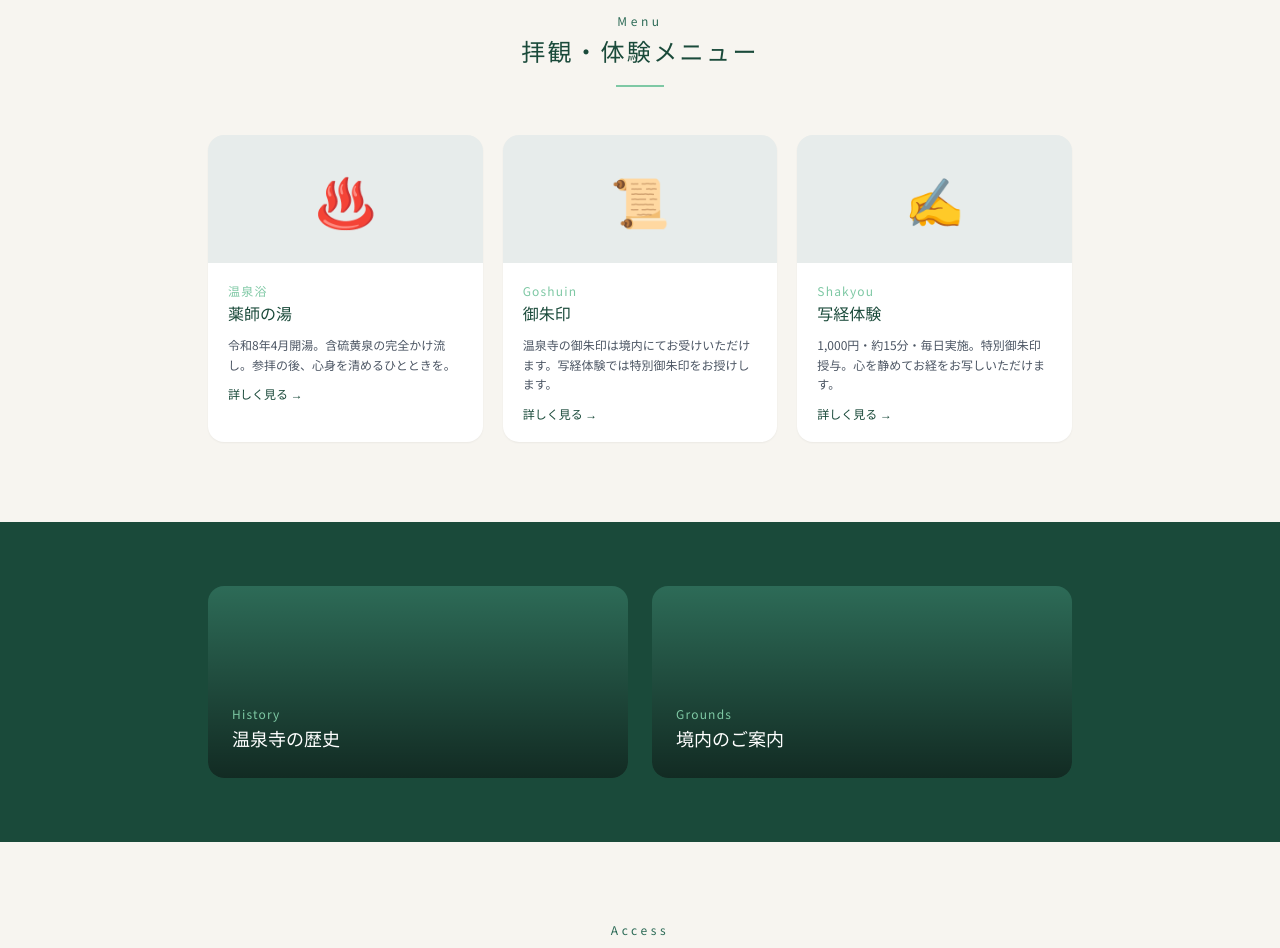
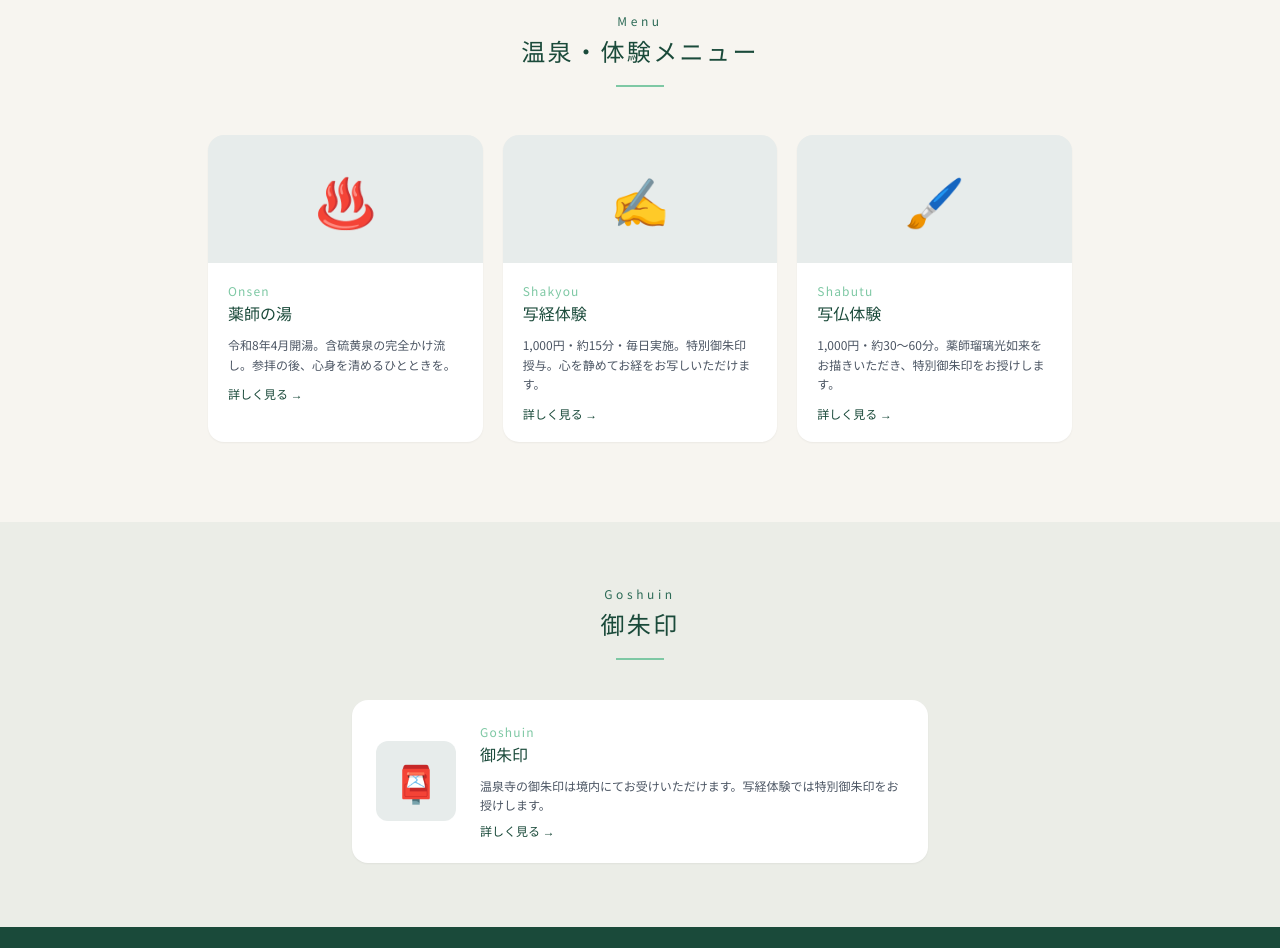
Before and after one commit to tachikikannon/tachikikannon, a Next.js app: page /onsenji in a window 1280 px wide. Shown: the part 1800-2748 px from the top of the page. Built offline with nearby package versions, Linux system fonts and the light colour scheme; no server answers; the database is empty.

Commit message:
Rename 拝観・体験メニュー to 温泉・体験メニュー; add 写仏体験; move 御朱印 to separate section

```diff
--- a/src/app/onsenji/page.tsx
+++ b/src/app/onsenji/page.tsx
@@ -132,18 +132,18 @@ export default async function OnsenjPage() {
           </div>
         </section>
 
-        {/* 拝観・体験メニュー */}
+        {/* 温泉・体験メニュー */}
         <section className="max-w-4xl mx-auto px-4 py-20">
           <div className="text-center mb-12">
             <p className="text-[#2d6b57] text-xs tracking-[0.3em] mb-2">Menu</p>
-            <h2 className="font-serif text-2xl text-onsenji tracking-widest">拝観・体験メニュー</h2>
+            <h2 className="font-serif text-2xl text-onsenji tracking-widest">温泉・体験メニュー</h2>
             <div className="w-12 h-0.5 bg-[#7ec8a4] mx-auto mt-4" />
           </div>
           <div className="grid md:grid-cols-3 gap-5">
             {[
-              { icon: '♨️', title: '薬師の湯', sub: '温泉浴', href: '/onsenji/onsen', desc: '令和8年4月開湯。含硫黄泉の完全かけ流し。参拝の後、心身を清めるひとときを。' },
-              { icon: '📜', title: '御朱印', sub: 'Goshuin', href: '/onsenji/goshuin', desc: '温泉寺の御朱印は境内にてお受けいただけます。写経体験では特別御朱印をお授けします。' },
+              { icon: '♨️', title: '薬師の湯', sub: 'Onsen', href: '/onsenji/onsen', desc: '令和8年4月開湯。含硫黄泉の完全かけ流し。参拝の後、心身を清めるひとときを。' },
               { icon: '✍️', title: '写経体験', sub: 'Shakyou', href: '/onsenji/experience/shakyou', desc: '1,000円・約15分・毎日実施。特別御朱印授与。心を静めてお経をお写しいただけます。' },
+              { icon: '🖌️', title: '写仏体験', sub: 'Shabutu', href: '/onsenji/experience/shabutu', desc: '1,000円・約30〜60分。薬師瑠璃光如来をお描きいただき、特別御朱印をお授けします。' },
             ].map(({ icon, title, sub, href, desc }) => (
               <Link key={href} href={href}
                 className="group bg-white rounded-2xl overflow-hidden shadow-sm hover:shadow-md transition-all hover:-translate-y-1">
@@ -158,6 +158,31 @@ export default async function OnsenjPage() {
                 </div>
               </Link>
             ))}
+          </div>
+        </section>
+
+        {/* 御朱印 */}
+        <section className="py-16" style={{backgroundColor: 'rgba(26,74,58,0.05)'}}>
+          <div className="max-w-4xl mx-auto px-4">
+            <div className="text-center mb-10">
+              <p className="text-[#2d6b57] text-xs tracking-[0.3em] mb-2">Goshuin</p>
+              <h2 className="font-serif text-2xl text-onsenji tracking-widest">御朱印</h2>
+              <div className="w-12 h-0.5 bg-[#7ec8a4] mx-auto mt-4" />
+            </div>
+            <div className="max-w-xl mx-auto">
+              <Link href="/onsenji/goshuin"
+                className="group bg-white rounded-2xl overflow-hidden shadow-sm hover:shadow-md transition-all hover:-translate-y-1 flex items-center gap-6 p-6">
+                <div className="w-20 h-20 flex-shrink-0 flex items-center justify-center rounded-xl" style={{backgroundColor: 'rgba(26,74,58,0.1)'}}>
+                  <span className="text-4xl">📮</span>
+                </div>
+                <div>
+                  <p className="text-[#7ec8a4] text-xs tracking-widest mb-1">Goshuin</p>
+                  <h3 className="font-serif text-onsenji font-medium mb-2">御朱印</h3>
+                  <p className="text-xs text-gray-600 leading-relaxed">温泉寺の御朱印は境内にてお受けいただけます。写経体験では特別御朱印をお授けします。</p>
+                  <p className="text-onsenji text-xs mt-2 group-hover:underline">詳しく見る →</p>
+                </div>
+              </Link>
+            </div>
           </div>
         </section>
 
```
